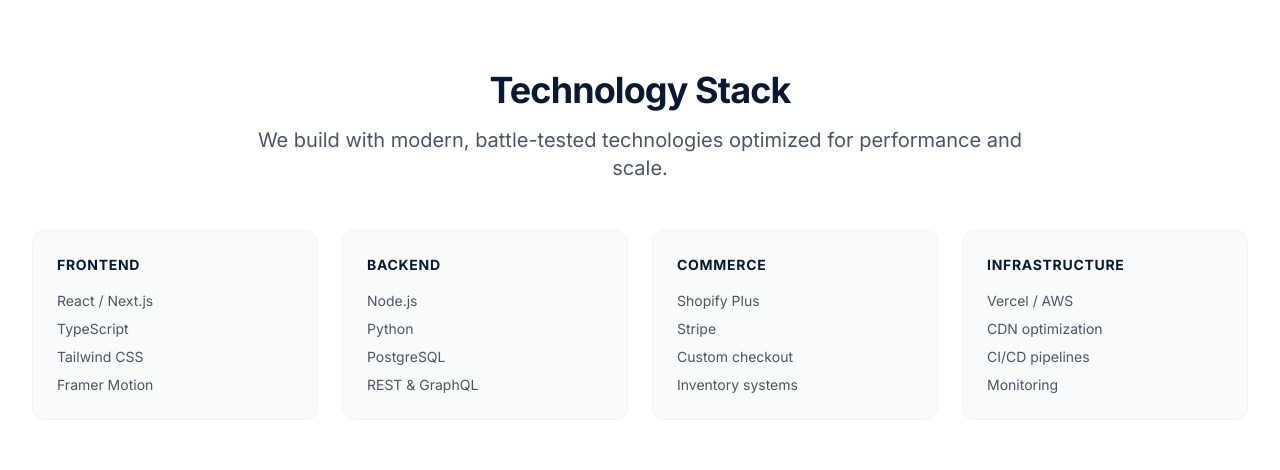
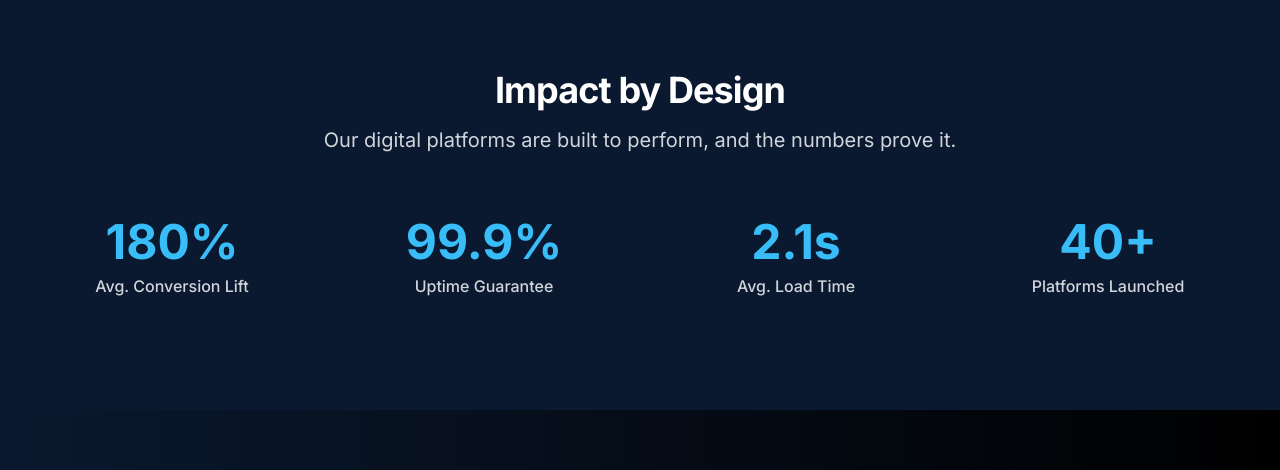
Before and after one commit to Murtala-Dahiru/STUNMARK_, a React (Vite) app: page /services/digital-commerce in a window 1280 px wide. Shown: the part 4280-4750 px from the top of the page. Built offline with nearby package versions, Linux system fonts and the light colour scheme.

Commit message:
Remove Technology Stack section from DigitalCommercePage

```diff
--- a/src/pages/DigitalCommercePage.tsx
+++ b/src/pages/DigitalCommercePage.tsx
@@ -66,12 +66,6 @@ const engagementModels = [
   },
 ];
 
-const techStack = [
-  { category: 'Frontend', items: ['React / Next.js', 'TypeScript', 'Tailwind CSS', 'Framer Motion'] },
-  { category: 'Backend', items: ['Node.js', 'Python', 'PostgreSQL', 'REST & GraphQL'] },
-  { category: 'Commerce', items: ['Shopify Plus', 'Stripe', 'Custom checkout', 'Inventory systems'] },
-  { category: 'Infrastructure', items: ['Vercel / AWS', 'CDN optimization', 'CI/CD pipelines', 'Monitoring'] },
-];
 
 const DigitalCommercePage = () => {
   return (
@@ -227,29 +221,6 @@ const DigitalCommercePage = () => {
         </div>
       </section>
 
-      {/* Tech Stack */}
-      <section className="section bg-white">
-        <div className="container-custom">
-          <SectionHeading
-            title="Technology Stack"
-            subtitle="We build with modern, battle-tested technologies optimized for performance and scale."
-            center={true}
-          />
-
-          <div className="grid grid-cols-2 md:grid-cols-4 gap-6 mt-12">
-            {techStack.map((stack, index) => (
-              <div key={index} className="bg-gray-50 rounded-xl p-6 border border-gray-100">
-                <h3 className="text-sm font-bold text-navy-900 mb-4 uppercase tracking-wider">{stack.category}</h3>
-                <ul className="space-y-2">
-                  {stack.items.map((item, i) => (
-                    <li key={i} className="text-gray-600 text-sm">{item}</li>
-                  ))}
-                </ul>
-              </div>
-            ))}
-          </div>
-        </div>
-      </section>
 
       {/* Results */}
       <section className="section bg-navy-900 text-white">
```
